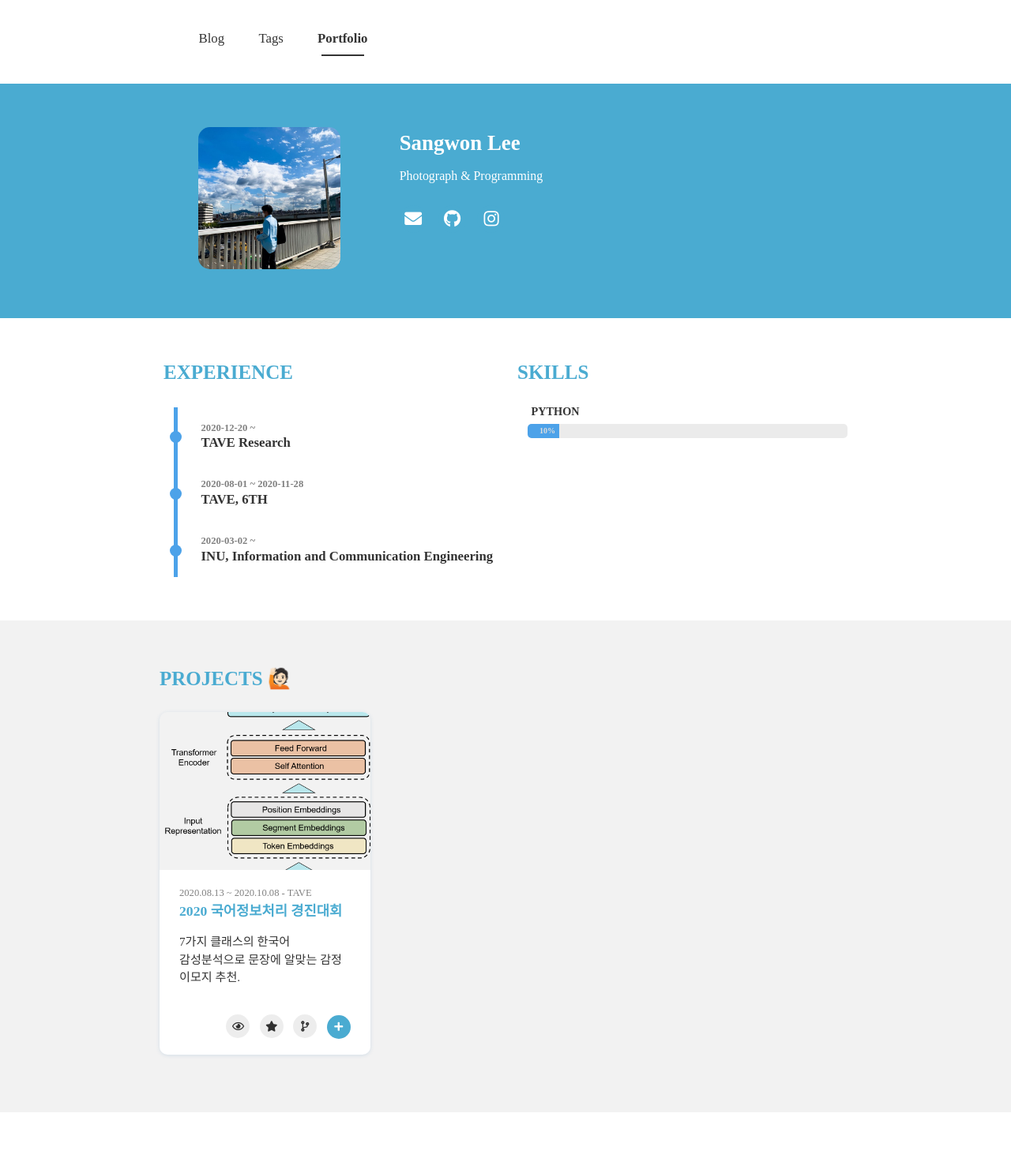
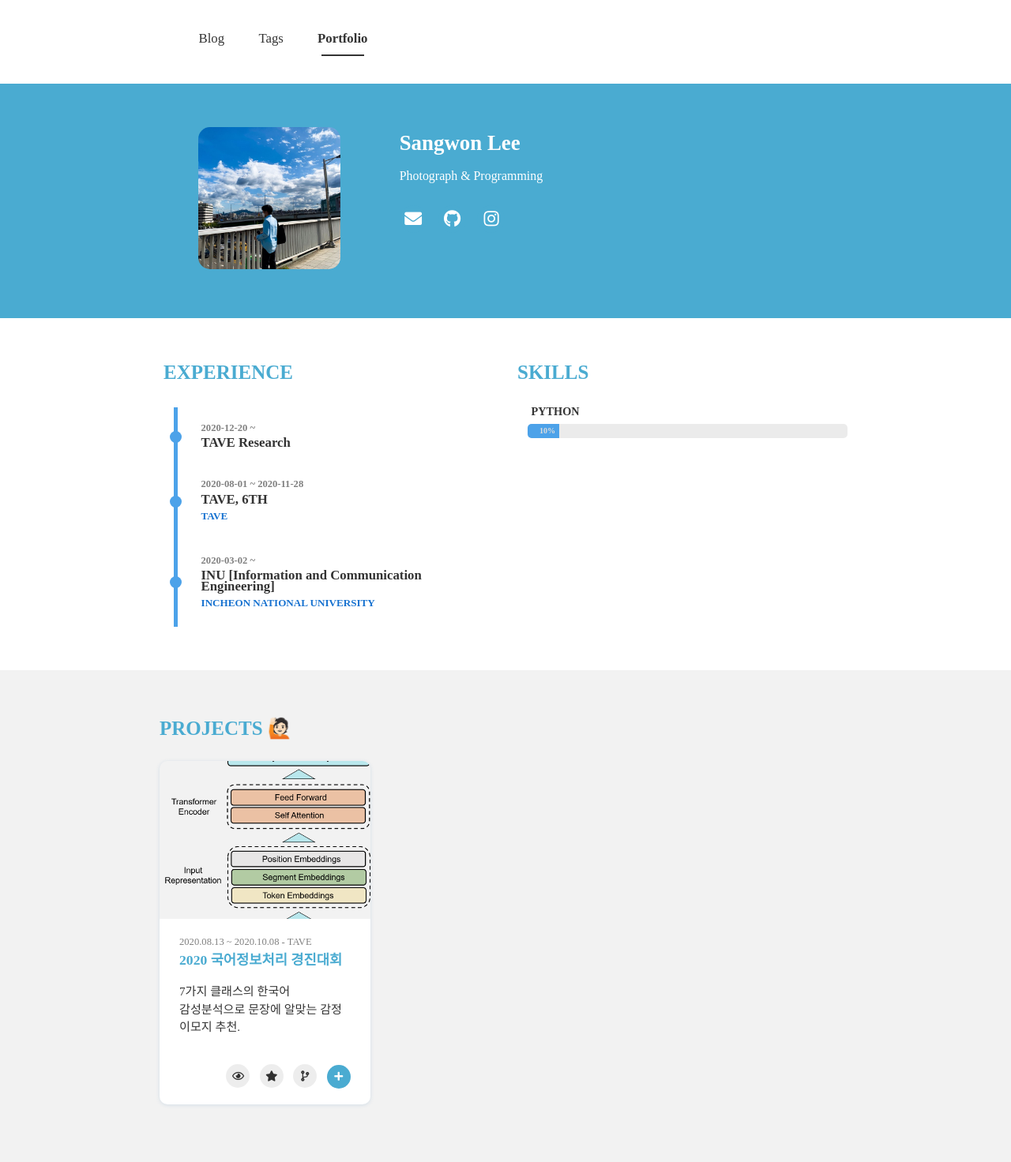
Before and after one commit to Marshmellowon/marshmellowon.github.io, a Jekyll site: the page built from portfolio.html, in a window 1280 px wide. Shown: the whole page at 79% size. Built offline with Jekyll 4.4.1, drawn with Linux system fonts in a browser that asks for light colours; nearby versions of some CDN libraries; some web fonts are replaced; before the commit the page ends 1409 px from its top, so only the background shows below that.

Commit message:
add post, amend portfolio

```diff
--- a/_config.yml
+++ b/_config.yml
@@ -20,11 +20,13 @@ theme_settings:
       - start: 2020-08-01
         end: 2020-11-28
         experience: TAVE, 6TH
+        site_link: https://blog.naver.com/t-ave
+        linkName: TAVE
       - start: 2020-03-02
         end:
-        experience: INU, Information and Communication Engineering
+        experience: INU [Information and Communication Engineering]
         site_link: http://www.inu.ac.kr/mbshome/mbs/inu/index.do
-        linkName: INU
+        linkName: INCHEON NATIONAL UNIVERSITY
     skills:
       - skill: PYTHON
         value: 10 # Percent value
--- a/_layouts/portfolio.html
+++ b/_layouts/portfolio.html
@@ -32,6 +32,7 @@ layout: page
         <li class="meta">
           <p class="date">{{ exp.start }} ~ {{ exp.end }}</p>
           <p class="description">{{ exp.experience }}</p>
+          <p><a class="siteUrl" href={{ exp.site_link }}>{{ exp.linkName }}</a></p>
         </li>
         {% endfor %}
       </ul>
--- a/_sass/layouts/_portfolio.scss
+++ b/_sass/layouts/_portfolio.scss
@@ -82,6 +82,9 @@
           p {
             font-weight: 600;
             line-height: 0.8rem;
+            a:hover {
+              color: #6f9eaf;
+            }
           }
           .date {
             font-size: 0.75rem;
@@ -89,6 +92,10 @@
           }
           .description {
             font-size: 1rem;
+          }
+          .siteUrl {
+            font-size: 0.78rem;
+            color: #1772d0;
           }
         }
         li.meta::before {
```
Also changed, not shown: _posts/2021-01-02-TAVE_Research2.md (added, +144 -0 lines), assets/img/posts/TaveResearch/neuralN2/derivative.png (added), assets/img/posts/TaveResearch/neuralN2/gradDescent.png (added), assets/img/posts/TaveResearch/neuralN2/gradientDescent.png (added), assets/img/posts/TaveResearch/neuralN2/softmax.png (added).
